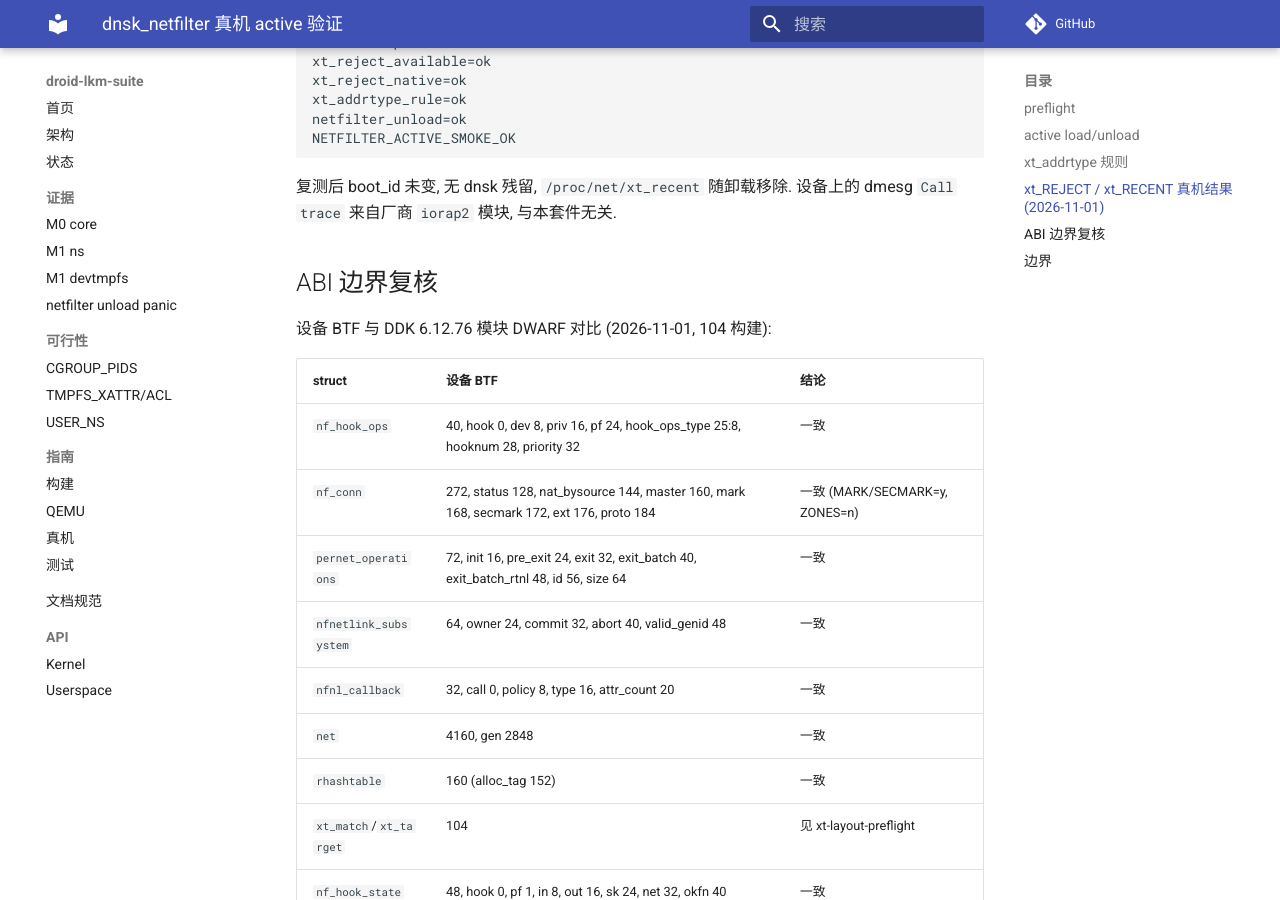
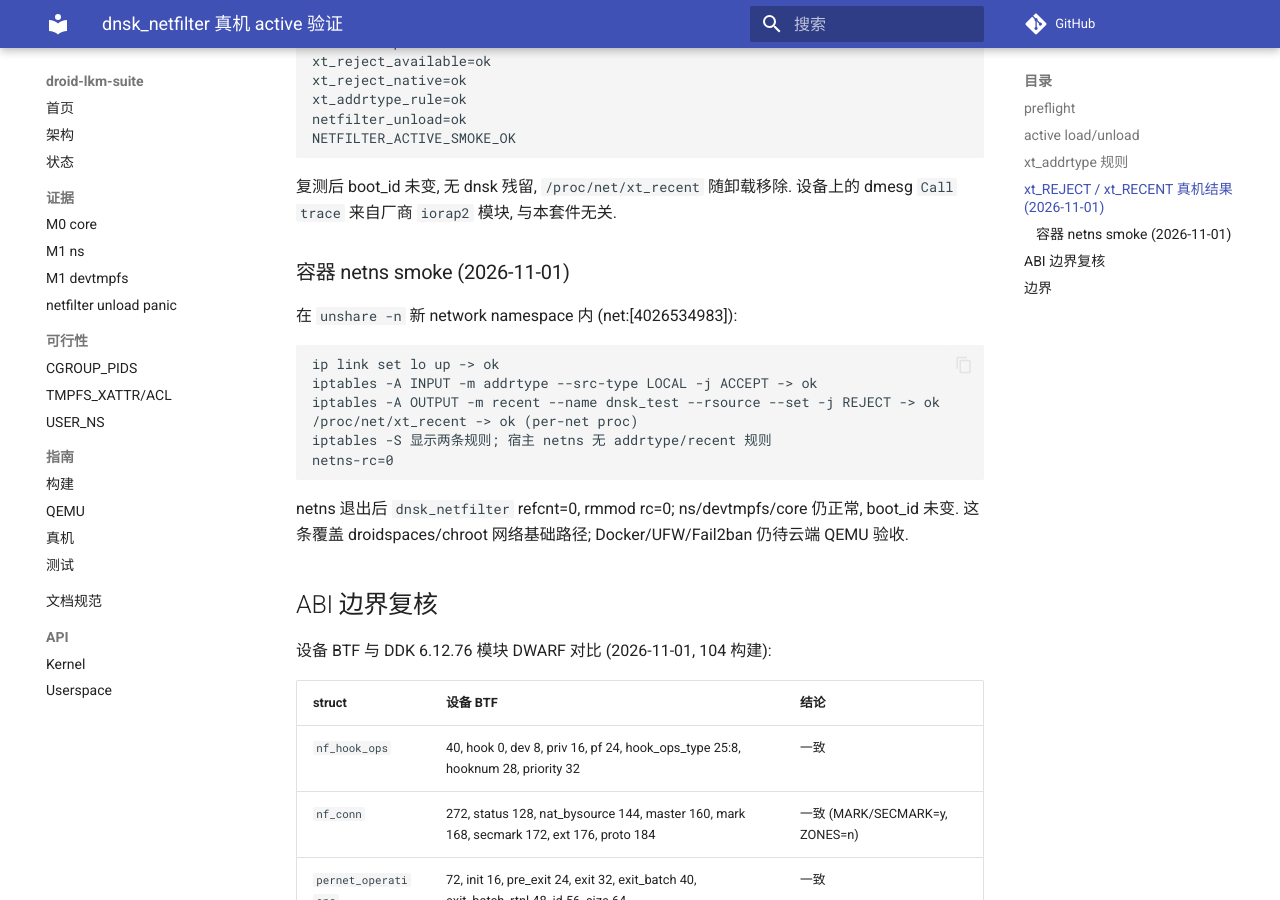
Before and after one commit to uobe1/droid-lkm-suite, an MkDocs documentation site: the page built from docs/evidence/netfilter-active.md, in a window 1280 px wide and 900 px high, scrolled down 1860 px. Built offline with MkDocs 1.6.1 and Material for MkDocs 9.7.7, drawn with Linux system fonts in a browser that asks for light colours; comment, search, counter and statistics services are not loaded.

Commit message:
docs(netfilter): record container netns rule smoke

````diff
--- a/docs/evidence/netfilter-active.md
+++ b/docs/evidence/netfilter-active.md
@@ -96,6 +96,23 @@ NETFILTER_ACTIVE_SMOKE_OK
 复测后 boot_id 未变, 无 dnsk 残留, `/proc/net/xt_recent` 随卸载移除.
 设备上的 dmesg `Call trace` 来自厂商 `iorap2` 模块, 与本套件无关.
 
+### 容器 netns smoke (2026-11-01)
+
+在 `unshare -n` 新 network namespace 内 (net:[4026534983]):
+
+```text
+ip link set lo up -> ok
+iptables -A INPUT -m addrtype --src-type LOCAL -j ACCEPT -> ok
+iptables -A OUTPUT -m recent --name dnsk_test --rsource --set -j REJECT -> ok
+/proc/net/xt_recent -> ok (per-net proc)
+iptables -S 显示两条规则; 宿主 netns 无 addrtype/recent 规则
+netns-rc=0
+```
+
+netns 退出后 `dnsk_netfilter` refcnt=0, rmmod rc=0; ns/devtmpfs/core 仍正常,
+boot_id 未变. 这条覆盖 droidspaces/chroot 网络基础路径; Docker/UFW/Fail2ban
+仍待云端 QEMU 验收.
+
 ## ABI 边界复核
 
 设备 BTF 与 DDK 6.12.76 模块 DWARF 对比 (2026-11-01, 104 构建):
````
Also changed, not shown: docs/status.md (+1 -1 lines).
